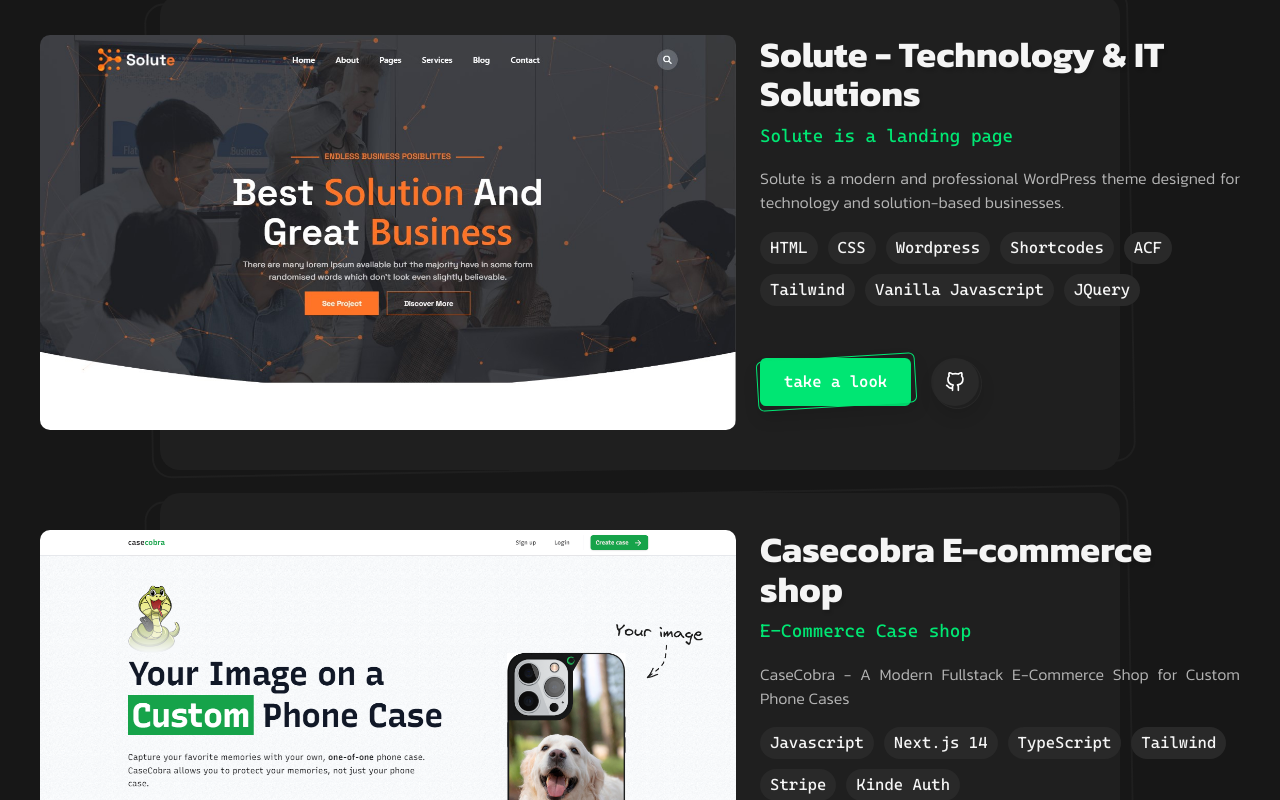
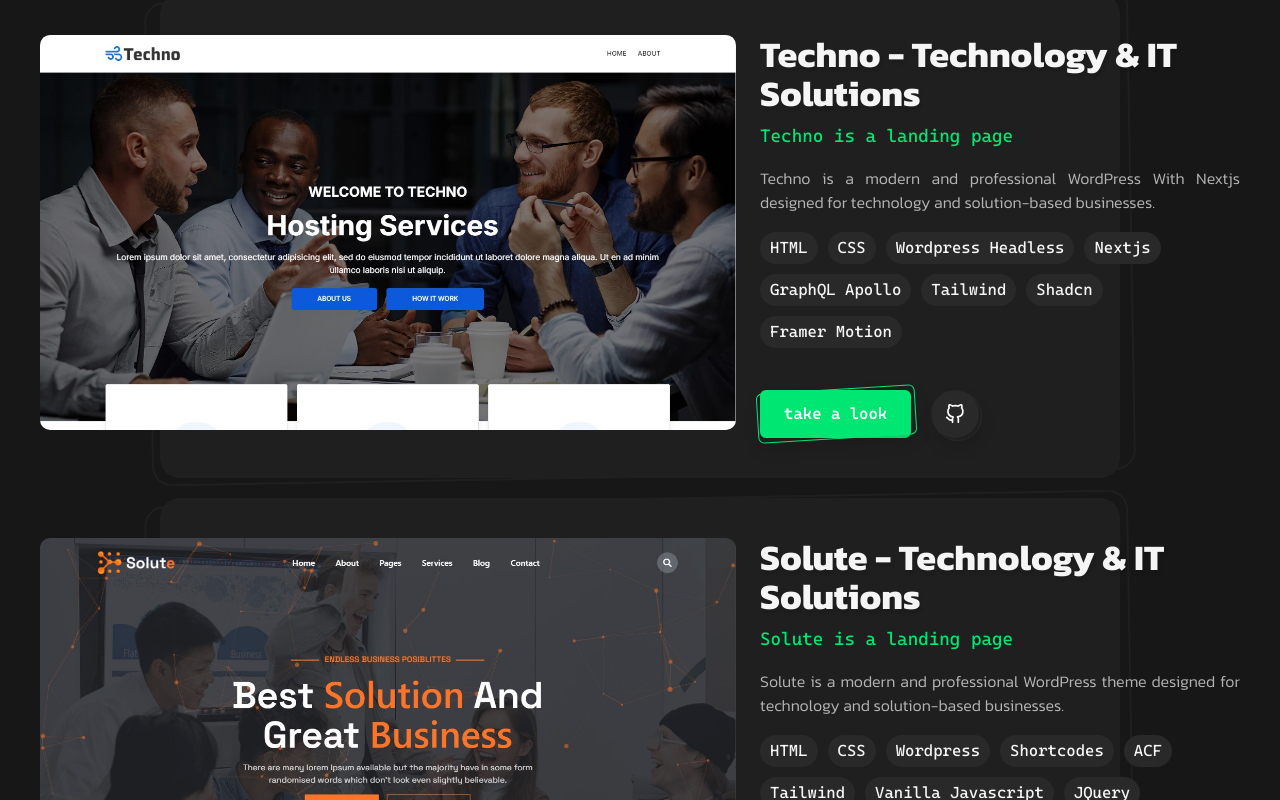
Before and after one commit to djkenneth/portfolio-v2, a Next.js app: page / in a window 1280 px wide. Shown: the part 980-1780 px from the top of the page. Built offline with nearby package versions, Linux system fonts and the light colour scheme.

Commit message:
update datas

```diff
--- a/app/page.tsx
+++ b/app/page.tsx
@@ -5,34 +5,48 @@
 import ProjectSection from "../components/sections/ProjectSection";
 
 export interface Project {
-    title:    string;
+	title: string;
 	subtitle: string;
-    body:     string;
-    tools:    string[];
-    github:   string;
-    website:  string;
-    image?:    Image;
+	body: string;
+	tools: string[];
+	github: string;
+	website: string;
+	image?: Image;
 }
 
 export interface Image {
-    url:    string;
-    title:  string;
-    width:  number;
+	url: string;
+	title: string;
+	width: number;
 	height: number;
 }
 
 export interface Experieces {
-    title:    string;
+	title: string;
 	position: string;
-    body:     string;
+	body: string;
 }
 
 const featuredProjects = [
 	{
+		title: 'Techno - Technology & IT Solutions',
+		subtitle: 'Techno is a landing page',
+		body: 'Techno is a modern and professional WordPress With Nextjs designed for technology and solution-based businesses.',
+		tools: ['HTML', 'CSS', 'Wordpress Headless', 'Nextjs', 'GraphQL Apollo', 'Tailwind', 'Shadcn', 'Framer Motion'],
+		github: 'https://github.com/djkenneth/wp-nextjs-techno',
+		website: 'https://wp-nextjs-techno.vercel.app/',
+		image: {
+			url: '/images/projects/project-section-7.jpg',
+			title: 'techno',
+			width: 1980,
+			height: 800
+		}
+	},
+	{
 		title: 'Solute - Technology & IT Solutions',
 		subtitle: 'Solute is a landing page',
 		body: 'Solute is a modern and professional WordPress theme designed for technology and solution-based businesses.',
-		tools: ['HTML', 'CSS' ,'Wordpress', 'Shortcodes', 'ACF', 'Tailwind', 'Vanilla Javascript', 'JQuery'],
+		tools: ['HTML', 'CSS', 'Wordpress', 'Shortcodes', 'ACF', 'Tailwind', 'Vanilla Javascript', 'JQuery'],
 		github: '',
 		website: 'https://dev-solute-kenneth.pantheonsite.io/',
 		image: {
@@ -42,20 +56,20 @@
 			height: 800
 		}
 	},
-	{
-		title: 'Casecobra E-commerce shop',
-		subtitle: 'E-Commerce Case shop',
-		body: 'CaseCobra - A Modern Fullstack E-Commerce Shop for Custom Phone Cases',
-		tools: ['Javascript', 'Next.js 14', 'TypeScript', 'Tailwind', 'Stripe', 'Kinde Auth'],
-		github: 'https://github.com/djkenneth/casecobra',
-		website: 'https://casecobra-gold.vercel.app',
-		image: {
-			url: '/images/projects/project-section-5.png',
-			title: 'phone-case-shop',
-			width: 1980,
-			height: 800
-		}
-	},
+	// {
+	// 	title: 'Casecobra E-commerce shop',
+	// 	subtitle: 'E-Commerce Case shop',
+	// 	body: 'CaseCobra - A Modern Fullstack E-Commerce Shop for Custom Phone Cases',
+	// 	tools: ['Javascript', 'Next.js 14', 'TypeScript', 'Tailwind', 'Stripe', 'Kinde Auth'],
+	// 	github: 'https://github.com/djkenneth/casecobra',
+	// 	website: 'https://casecobra-gold.vercel.app',
+	// 	image: {
+	// 		url: '/images/projects/project-section-5.png',
+	// 		title: 'phone-case-shop',
+	// 		width: 1980,
+	// 		height: 800
+	// 	}
+	// },
 	{
 		title: 'PC Link',
 		subtitle: 'E-Commerce Game Tech Store',
@@ -115,6 +129,34 @@
 ]
 
 const noteWorthyProjects = [
+	{
+		title: 'Techno - Technology & IT Solutions',
+		subtitle: 'Techno is a landing page',
+		body: 'Techno is a modern and professional WordPress With Nextjs designed for technology and solution-based businesses.',
+		tools: ['HTML', 'CSS', 'Wordpress Headless', 'Nextjs', 'GraphQL Apollo', 'Tailwind', 'Shadcn', 'Framer Motion'],
+		github: 'https://github.com/djkenneth/wp-nextjs-techno',
+		website: 'https://wp-nextjs-techno.vercel.app/',
+		image: {
+			url: '/images/projects/project-section-7.jpg',
+			title: 'techno',
+			width: 1980,
+			height: 800
+		}
+	},
+	{
+		title: 'Solute - Technology & IT Solutions',
+		subtitle: 'Solute is a landing page',
+		body: 'Solute is a modern and professional WordPress theme designed for technology and solution-based businesses.',
+		tools: ['HTML', 'CSS', 'Wordpress', 'Shortcodes', 'ACF', 'Tailwind', 'Vanilla Javascript', 'JQuery'],
+		github: '',
+		website: 'https://dev-solute-kenneth.pantheonsite.io/',
+		image: {
+			url: '/images/projects/project-section-6.jpg',
+			title: 'solute',
+			width: 1980,
+			height: 800
+		}
+	},
 	{
 		title: 'Casecobra E-commerce shop',
 		subtitle: 'E-Commerce Case shop',
```
Also changed, not shown: public/images/projects/project-section-7.jpg (added). Lines whose indentation alone changed are shown as unchanged.
